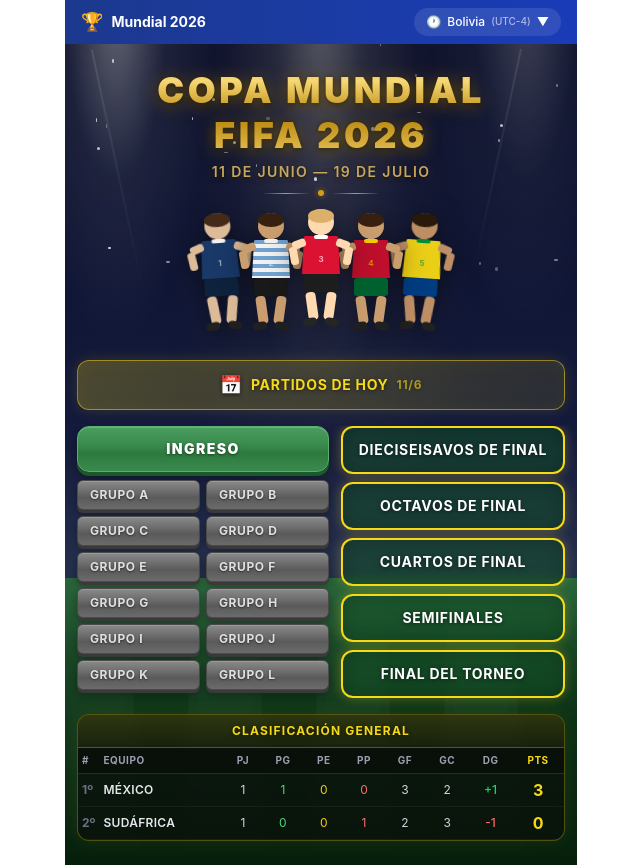
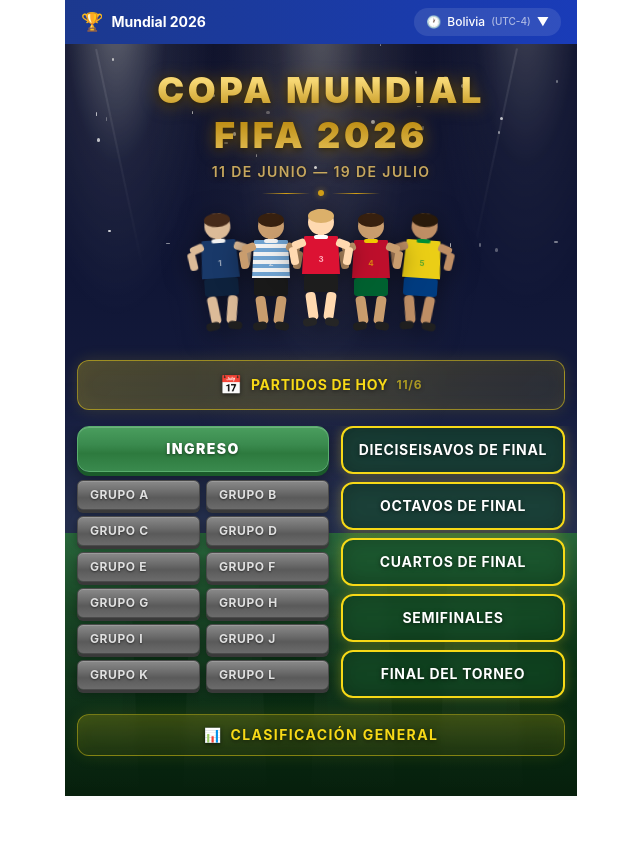
Before and after one commit to jhennyfernallely123-alt/mundial-2026, a React (Vite) app: page / in a window 1280 px wide. Shown: the whole page, without its empty margins (319-959 px from the left). After the commit the page ends 800 px from the top, so only its background shows below. Built offline with nearby package versions, Linux system fonts and the light colour scheme.

Commit message:
Clasificacion general ahora con boton toggle en Home

```diff
--- a/src/pages/Home.jsx
+++ b/src/pages/Home.jsx
@@ -1,3 +1,4 @@
+import { useState } from 'react'
 import { Link } from 'react-router-dom'
 import { useWorldCup } from '../context/WorldCupContext'
 import { calcGlobalStandings } from '../utils/standings'
@@ -377,6 +378,7 @@
 
 export default function Home() {
   const { timezone, setTimezone } = useWorldCup()
+  const [showGlobal, setShowGlobal] = useState(false)
 
   return (
     <div className="relative min-h-[calc(100vh-3rem)] overflow-hidden" style={{ zIndex: 1 }}>
@@ -451,7 +453,37 @@
 
         {/* Global standings section */}
         <div className="px-3 pb-6">
-          <GlobalStandings />
+          <button
+            onClick={() => setShowGlobal(s => !s)}
+            className="w-full py-2.5 rounded-xl text-sm font-bold tracking-widest uppercase transition-all duration-150 active:scale-[0.97] flex items-center justify-center gap-2"
+            style={{
+              background: showGlobal
+                ? 'linear-gradient(180deg, rgba(180,50,50,0.5) 0%, rgba(120,30,30,0.3) 100%)'
+                : 'linear-gradient(180deg, rgba(247,217,23,0.2) 0%, rgba(247,217,23,0.08) 100%)',
+              border: showGlobal
+                ? '1.5px solid rgba(200,60,60,0.5)'
+                : '1.5px solid rgba(247,217,23,0.4)',
+              boxShadow: showGlobal
+                ? '0 0 16px rgba(200,60,60,0.15), inset 0 0 20px rgba(200,60,60,0.05)'
+                : '0 0 16px rgba(247,217,23,0.1), inset 0 0 20px rgba(247,217,23,0.03)',
+              backdropFilter: 'blur(4px)',
+              WebkitBackdropFilter: 'blur(4px)',
+              color: showGlobal ? '#f87171' : '#f7d917',
+              textShadow: '0 1px 4px rgba(0,0,0,0.6)',
+            }}
+          >
+            <span className="text-sm">{showGlobal ? '✕' : '📊'}</span>
+            <span>{showGlobal ? 'Cerrar' : 'Clasificación General'}</span>
+          </button>
+
+          {/* Expandable standings table */}
+          <div
+            className={`transition-all duration-300 ease-in-out overflow-hidden ${
+              showGlobal ? 'max-h-[500px] opacity-100 mt-3' : 'max-h-0 opacity-0 mt-0'
+            }`}
+          >
+            <GlobalStandings />
+          </div>
         </div>
       </div>
     </div>
```
